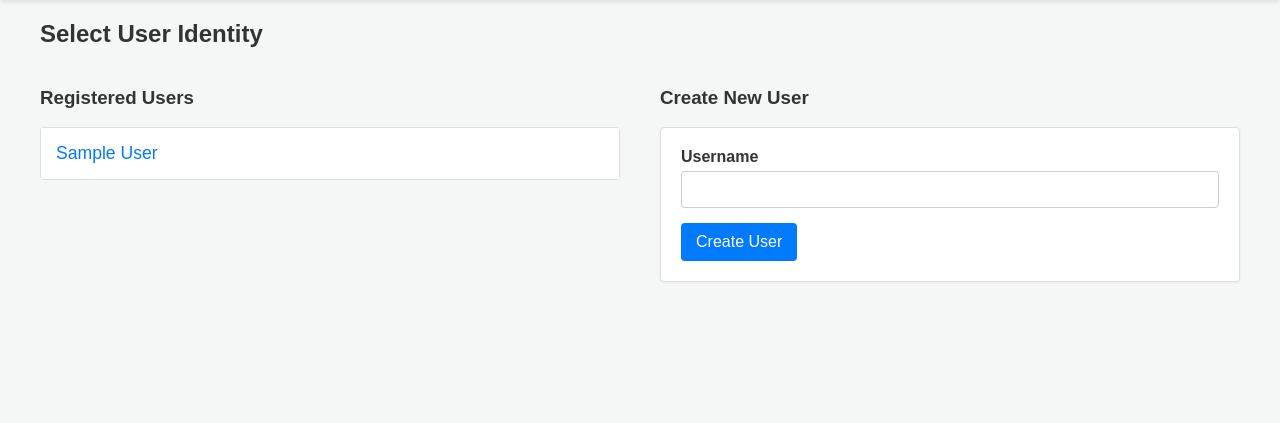
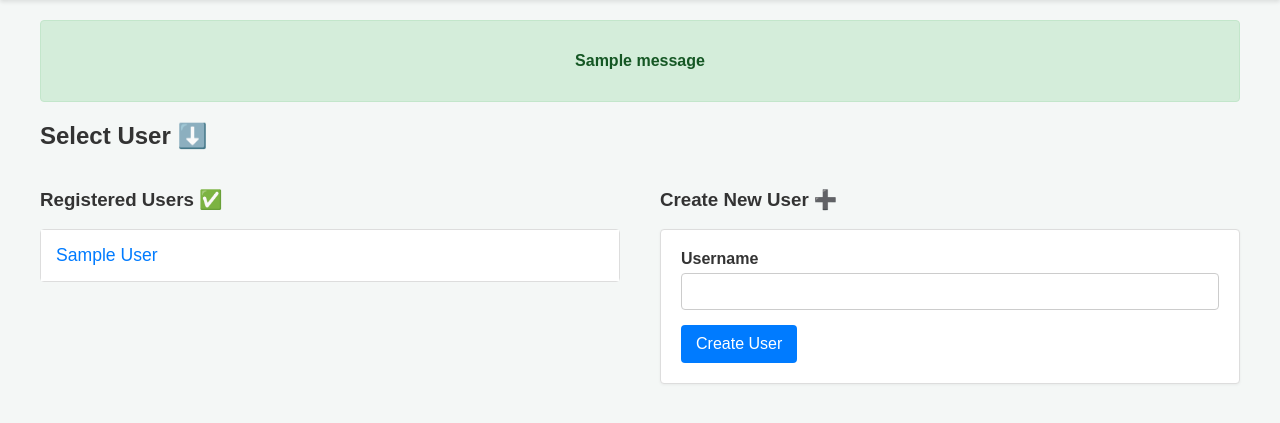
Before and after one commit to emilioquezadanavarro/MovieWebApp, a Flask app: page / in a window 1280 px wide. Shown: the part 58-481 px from the top of the page. Run offline with Flask 3, Linux system fonts and the light colour scheme; tables that the repository leaves empty hold one stand-in row (values such as "Sample post"); one stand-in notice (Sample message) is shown.

Commit message:
Flash message block added

```diff
--- a/templates/index.html
+++ b/templates/index.html
@@ -3,12 +3,24 @@
 {% block title %}User Selection{% endblock %}
 
 {% block content %}
-    <h2 class="page-title">Select User Identity</h2>
+
+    <!-- FLASH MESSAGE DISPLAY BLOCK -->
+    {% with messages = get_flashed_messages(with_categories=true) %}
+    {% if messages %}
+        {% for category, message in messages %}
+        <div class="flashes {{ category }}">
+            <p>{{ message }}</p>
+        </div>
+        {% endfor %}
+    {% endif %}
+    {% endwith %}
+
+    <h2 class="page-title">Select User ⬇️</h2>
 
     <div class="user-layout-container">
         <!-- User List Section -->
         <div class="user-list-section">
-            <h3>Registered Users</h3>
+            <h3>Registered Users ✅</h3>
             {% if users %}
             <ul class="user-list">
                 {% for user in users %}
@@ -27,7 +39,7 @@
 
         <!-- User Creation Form Section -->
         <div class="user-creation-section">
-            <h3>Create New User</h3>
+            <h3>Create New User ➕</h3>
             <!-- Form will target the POST route -->
             <form method="POST" action="{{ url_for('add_user') }}" class="form-container">
                 <div class="form-group">
```
Also changed, not shown: templates/movies.html (+4 -5 lines).
